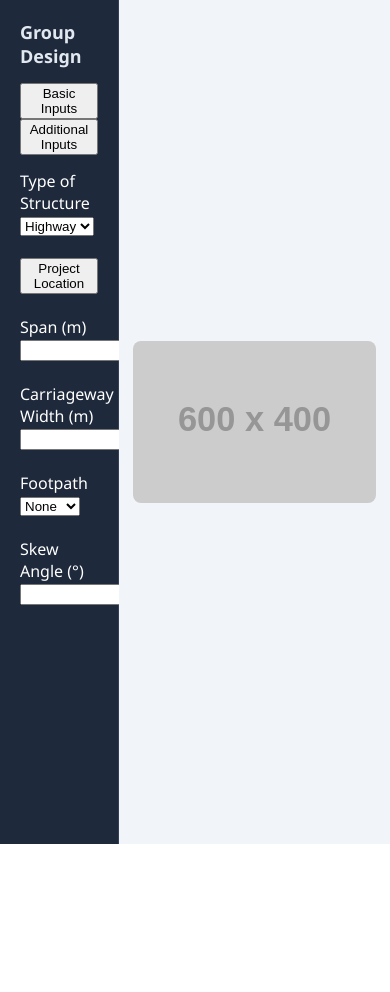
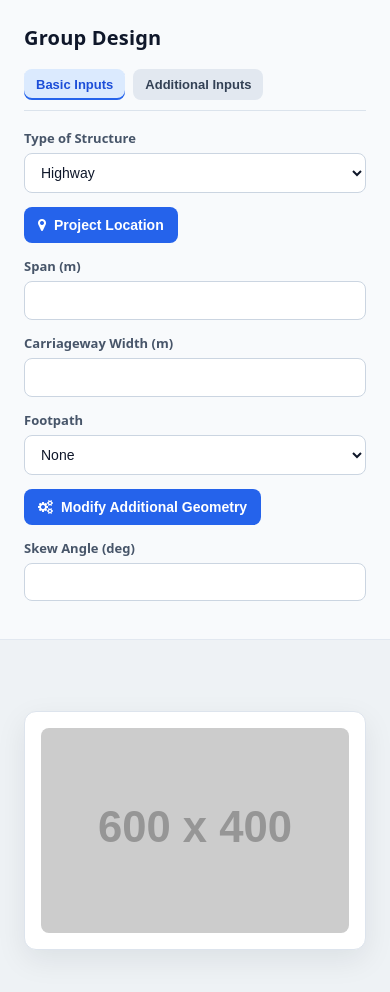
Before and after one commit to lucifer01430/osdag-bridge-ui, a React (Vite) app: page / in a window 390 px wide. Shown: the top 992 px of the page. Before the commit the page ends 844 px from the top, so only its background shows below. Built offline with nearby package versions, Linux system fonts and the light colour scheme.

Commit message:
feature: add modify geometry popup with interdependent girder and spacing logic and also enhance the Ui of dashboard

```diff
--- a/index.html
+++ b/index.html
@@ -3,6 +3,10 @@
   <head>
     <meta charset="UTF-8" />
     <link rel="icon" type="image/svg+xml" href="/favicon.svg" />
+    <link
+      rel="stylesheet"
+      href="https://cdnjs.cloudflare.com/ajax/libs/font-awesome/4.7.0/css/font-awesome.min.css"
+    />
     <meta name="viewport" content="width=device-width, initial-scale=1.0" />
     <title>osdag-ui</title>
   </head>
--- a/src/components/BasicInputs.jsx
+++ b/src/components/BasicInputs.jsx
@@ -1,5 +1,6 @@
 import { useState } from "react";
 import LocationPopup from "./LocationPopup";
+import GeometryPopup from "./GeometryPopup";
 
 function BasicInputs() {
   const [structureType, setStructureType] = useState("Highway");
@@ -14,7 +15,6 @@ function BasicInputs() {
 
   const isDisabled = structureType === "Other";
 
-  // ✅ Updated validation (no lag)
   const validate = (newSpan, newWidth, newSkew) => {
     let newErrors = {};
 
@@ -33,12 +33,12 @@ function BasicInputs() {
     setErrors(newErrors);
   };
 
+  const [showGeometry, setShowGeometry] = useState(false);
+
   return (
-    <div style={{ marginTop: "15px" }}>
-      {/* Type of Structure */}
-      <div>
-        <label>Type of Structure</label>
-        <br />
+    <div className="input-section">
+      <div className="form-group">
+        <label className="form-label">Type of Structure</label>
         <select
           value={structureType}
           onChange={(e) => setStructureType(e.target.value)}
@@ -48,21 +48,17 @@ function BasicInputs() {
         </select>
       </div>
 
-      <br />
-
-      {/* Project Location */}
-      <div>
+      <div className="form-group">
         <button
+          className="btn btn-primary"
           disabled={isDisabled}
           onClick={() => setShowPopup(true)}
         >
-          {location ? location : "Project Location"}
+          <i className="fa fa-map-marker" aria-hidden="true" /> Project Location
+          {location ? `: ${location}` : ""}
         </button>
       </div>
 
-      <br />
-
-      {/* Popup */}
       {showPopup && (
         <LocationPopup
           onClose={() => setShowPopup(false)}
@@ -73,10 +69,12 @@ function BasicInputs() {
         />
       )}
 
-      {/* Span */}
-      <div>
-        <label>Span (m)</label>
-        <br />
+      {showGeometry && (
+        <GeometryPopup width={width} onClose={() => setShowGeometry(false)} />
+      )}
+
+      <div className="form-group">
+        <label className="form-label">Span (m)</label>
         <input
           type="number"
           value={span}
@@ -87,17 +85,11 @@ function BasicInputs() {
           }}
           disabled={isDisabled}
         />
-        {errors.span && (
-          <p style={{ color: "red" }}>{errors.span}</p>
-        )}
+        {errors.span && <p className="error-message">{errors.span}</p>}
       </div>
 
-      <br />
-
-      {/* Carriageway Width */}
-      <div>
-        <label>Carriageway Width (m)</label>
-        <br />
+      <div className="form-group">
+        <label className="form-label">Carriageway Width (m)</label>
         <input
           type="number"
           value={width}
@@ -108,17 +100,11 @@ function BasicInputs() {
           }}
           disabled={isDisabled}
         />
-        {errors.width && (
-          <p style={{ color: "red" }}>{errors.width}</p>
-        )}
+        {errors.width && <p className="error-message">{errors.width}</p>}
       </div>
 
-      <br />
-
-      {/* Footpath */}
-      <div>
-        <label>Footpath</label>
-        <br />
+      <div className="form-group">
+        <label className="form-label">Footpath</label>
         <select disabled={isDisabled}>
           <option>None</option>
           <option>Single</option>
@@ -126,12 +112,18 @@ function BasicInputs() {
         </select>
       </div>
 
-      <br />
+      <div className="form-group">
+        <button
+          className="btn btn-primary"
+          disabled={isDisabled}
+          onClick={() => setShowGeometry(true)}
+        >
+          <i className="fa fa-cogs" aria-hidden="true" /> Modify Additional Geometry
+        </button>
+      </div>
 
-      {/* Skew Angle */}
-      <div>
-        <label>Skew Angle (°)</label>
-        <br />
+      <div className="form-group">
+        <label className="form-label">Skew Angle (deg)</label>
         <input
           type="number"
           value={skew}
@@ -142,9 +134,7 @@ function BasicInputs() {
           }}
           disabled={isDisabled}
         />
-        {errors.skew && (
-          <p style={{ color: "red" }}>{errors.skew}</p>
-        )}
+        {errors.skew && <p className="error-message">{errors.skew}</p>}
       </div>
     </div>
   );
--- a/src/components/LeftPanel.jsx
+++ b/src/components/LeftPanel.jsx
@@ -9,12 +9,18 @@ function LeftPanel() {
     <div className="left-panel">
       <div className="title">Group Design</div>
 
-      <div>
-        <button onClick={() => setActiveTab("basic")}>
+      <div className="tabs">
+        <button
+          className={`tab-btn ${activeTab === "basic" ? "active" : ""}`}
+          onClick={() => setActiveTab("basic")}
+        >
           Basic Inputs
         </button>
 
-        <button onClick={() => setActiveTab("additional")}>
+        <button
+          className={`tab-btn ${activeTab === "additional" ? "active" : ""}`}
+          onClick={() => setActiveTab("additional")}
+        >
           Additional Inputs
         </button>
       </div>
--- a/src/components/LocationPopup.jsx
+++ b/src/components/LocationPopup.jsx
@@ -6,32 +6,29 @@ function LocationPopup({ onClose, onSelect }) {
   const [selectedCity, setSelectedCity] = useState("");
   const [manualCity, setManualCity] = useState("");
 
+  return (
+    <div className="modal-overlay">
+      <div className="modal-box">
+        <h3 className="modal-title">Select Project Location</h3>
 
-  return (
-    <div style={overlayStyle}>
-      <div style={popupStyle}>
-        <h3>Select Project Location</h3>
+        <div className="modal-toggle">
+          <button
+            className={`mode-btn ${mode === "dropdown" ? "active" : ""}`}
+            onClick={() => setMode("dropdown")}
+          >
+            <i className="fa fa-list" aria-hidden="true" /> Choose from list
+          </button>
+          <button
+            className={`mode-btn ${mode === "manual" ? "active" : ""}`}
+            onClick={() => setMode("manual")}
+          >
+            <i className="fa fa-keyboard-o" aria-hidden="true" /> Enter manually
+          </button>
+        </div>
 
-        {/* Mode Toggle */}
         {mode === "dropdown" && (
-          <button
-            disabled={!selectedCity}
-            onClick={() => onSelect(selectedCity)}
-          >
-            Select
-          </button>
-        )}
-
-        {mode === "manual" && (
-          <button disabled={!manualCity} onClick={() => onSelect(manualCity)}>
-            Select
-          </button>
-        )}
-
-        <br />
-
-        {/* Dropdown Mode */}
-        {mode === "dropdown" && (
+          <div className="form-group">
+            <label className="form-label">City</label>
             <select
               value={selectedCity}
               onChange={(e) => setSelectedCity(e.target.value)}
@@ -41,44 +38,49 @@ function LocationPopup({ onClose, onSelect }) {
                 <option key={index}>{city}</option>
               ))}
             </select>
+          </div>
         )}
 
-        {/* Manual Mode */}
         {mode === "manual" && (
+          <div className="form-group">
+            <label className="form-label">City</label>
             <input
               type="text"
               placeholder="Enter city"
               value={manualCity}
               onChange={(e) => setManualCity(e.target.value)}
             />
+          </div>
         )}
 
-        <br />
-        <br />
+        <div className="modal-actions">
+          {mode === "dropdown" && (
+            <button
+              className="btn btn-primary"
+              disabled={!selectedCity}
+              onClick={() => onSelect(selectedCity)}
+            >
+              Select
+            </button>
+          )}
 
-        <button onClick={onClose}>Close</button>
+          {mode === "manual" && (
+            <button
+              className="btn btn-primary"
+              disabled={!manualCity}
+              onClick={() => onSelect(manualCity)}
+            >
+              Select
+            </button>
+          )}
+
+          <button className="btn btn-secondary" onClick={onClose}>
+            Close
+          </button>
+        </div>
       </div>
     </div>
   );
 }
 
-const overlayStyle = {
-  position: "fixed",
-  top: 0,
-  left: 0,
-  width: "100%",
-  height: "100%",
-  background: "rgba(0,0,0,0.5)",
-  display: "flex",
-  justifyContent: "center",
-  alignItems: "center",
-};
-
-const popupStyle = {
-  background: "#fff",
-  padding: "20px",
-  borderRadius: "8px",
-  width: "300px",
-};
-
 export default LocationPopup;
--- a/src/components/RightPanel.jsx
+++ b/src/components/RightPanel.jsx
@@ -1,11 +1,13 @@
 function RightPanel() {
   return (
     <div className="right-panel">
-      <img
-        src="https://placehold.co/600x400/EEE/31343C?font=oswald&text=Osdag-Ui"
-        alt="Bridge"
-        style={{ maxWidth: "90%", borderRadius: "8px" }}
-      />
+      <div className="preview-card">
+        <img
+          className="right-panel-image"
+          src="https://placehold.co/600x400/EEE/31343C?font=oswald&text=Osdag-Ui"
+          alt="Bridge"
+        />
+      </div>
     </div>
   );
 }
--- a/src/styles/layout.css
+++ b/src/styles/layout.css
@@ -1,46 +1,279 @@
+:root {
+  --font-family: system-ui, -apple-system, "Segoe UI", Arial, sans-serif;
+  --left-bg: #f8fafc;
+  --right-bg: #eef2f5;
+  --panel-border: #e2e8f0;
+  --text-primary: #0f172a;
+  --text-muted: #475569;
+  --primary: #2563eb;
+  --primary-hover: #1d4ed8;
+  --input-border: #cbd5e1;
+  --error: #dc2626;
+}
+
+* {
+  box-sizing: border-box;
+}
+
+body {
+  margin: 0;
+  font-family: var(--font-family);
+  color: var(--text-primary);
+  background: #ffffff;
+}
+
 .app-container {
   display: flex;
+  min-height: 100vh;
   height: 100vh;
-  font-family: 'Segoe UI', sans-serif;
+  width: 100%;
 }
 
-/* LEFT PANEL */
 .left-panel {
-  width: 20%;
-  background: #1e293b; /* dark navy */
-  color: #ffffff;
-  padding: 20px;
-  border-right: 1px solid #334155;
+  width: min(360px, 32vw);
+  min-width: 300px;
+  background: var(--left-bg);
+  padding: 24px;
+  border-right: 1px solid var(--panel-border);
+  box-shadow: 2px 0 16px rgba(15, 23, 42, 0.06);
+  overflow-y: auto;
 }
 
-/* RIGHT PANEL */
 .right-panel {
-  width: 80%;
+  flex: 1;
   display: flex;
   justify-content: center;
   align-items: center;
-  background: #f1f5f9; /* light gray */
+  background: var(--right-bg);
+  padding: 24px;
 }
 
-/* Title */
-.title {
-  font-size: 18px;
-  font-weight: 600;
-  margin-bottom: 15px;
-  color: #e2e8f0;
+.preview-card {
+  width: min(860px, 100%);
+  background: #ffffff;
+  border: 1px solid #dde4ed;
+  border-radius: 12px;
+  box-shadow: 0 10px 30px rgba(15, 23, 42, 0.08);
+  padding: 16px;
 }
 
-/* Tabs */
-.tabs button {
-  background: #334155;
-  color: #e2e8f0;
-  border: none;
-  padding: 6px 10px;
-  margin-right: 5px;
-  border-radius: 4px;
-  cursor: pointer;
+.right-panel-image {
+  width: 100%;
+  max-height: calc(100vh - 80px);
+  object-fit: contain;
+  border-radius: 8px;
+  display: block;
 }
 
-.tabs button:hover {
-  background: #475569;
+.title {
+  font-size: 20px;
+  font-weight: 700;
+  margin: 0 0 18px;
+  color: var(--text-primary);
+  letter-spacing: 0.01em;
 }
+
+.tabs {
+  display: flex;
+  gap: 8px;
+  margin-bottom: 18px;
+  border-bottom: 1px solid #dbe3ec;
+  padding-bottom: 10px;
+}
+
+.tab-btn {
+  border: none;
+  background: #e2e8f0;
+  color: #334155;
+  border-radius: 8px;
+  padding: 8px 12px;
+  font-size: 13px;
+  font-weight: 600;
+  cursor: pointer;
+  transition: all 0.2s ease;
+}
+
+.tab-btn:hover {
+  background: #d5dee8;
+}
+
+.tab-btn.active {
+  background: #dbeafe;
+  color: #1d4ed8;
+  box-shadow: inset 0 -2px 0 #2563eb;
+}
+
+.input-section {
+  margin-top: 6px;
+}
+
+.form-group {
+  margin-bottom: 14px;
+}
+
+.form-label {
+  display: block;
+  font-size: 13px;
+  font-weight: 600;
+  color: var(--text-muted);
+  margin-bottom: 6px;
+}
+
+.left-panel input,
+.left-panel select,
+.modal-box input,
+.modal-box select {
+  width: 100%;
+  border: 1px solid var(--input-border);
+  border-radius: 8px;
+  padding: 10px 12px;
+  font-size: 14px;
+  line-height: 1.2;
+  background: #ffffff;
+  color: var(--text-primary);
+  outline: none;
+  transition: border-color 0.2s ease, box-shadow 0.2s ease;
+}
+
+.left-panel input:focus,
+.left-panel select:focus,
+.modal-box input:focus,
+.modal-box select:focus {
+  border-color: var(--primary);
+  box-shadow: 0 0 0 3px rgba(37, 99, 235, 0.15);
+}
+
+.btn {
+  border: none;
+  border-radius: 8px;
+  padding: 10px 14px;
+  font-size: 14px;
+  font-weight: 600;
+  cursor: pointer;
+  transition: background-color 0.2s ease, transform 0.08s ease;
+  display: inline-flex;
+  align-items: center;
+  gap: 8px;
+}
+
+.btn:active {
+  transform: translateY(1px);
+}
+
+.btn-primary {
+  background: var(--primary);
+  color: #ffffff;
+}
+
+.btn-primary:hover {
+  background: var(--primary-hover);
+}
+
+.btn-secondary {
+  background: #e2e8f0;
+  color: #1e293b;
+}
+
+.btn-secondary:hover {
+  background: #cdd7e3;
+}
+
+.left-panel button[disabled],
+.modal-box button[disabled],
+.left-panel input[disabled],
+.left-panel select[disabled] {
+  opacity: 0.55;
+  cursor: not-allowed;
+}
+
+.error-message {
+  margin: 6px 0 0;
+  font-size: 12px;
+  color: var(--error);
+}
+
+.additional-note {
+  margin: 0;
+  color: var(--text-muted);
+  font-size: 14px;
+  line-height: 1.45;
+  display: flex;
+  gap: 8px;
+  align-items: center;
+}
+
+.modal-overlay {
+  position: fixed;
+  inset: 0;
+  background: rgba(15, 23, 42, 0.5);
+  display: flex;
+  justify-content: center;
+  align-items: center;
+  z-index: 1000;
+  padding: 16px;
+}
+
+.modal-box {
+  width: min(420px, 100%);
+  background: #ffffff;
+  border-radius: 12px;
+  box-shadow: 0 14px 35px rgba(15, 23, 42, 0.22);
+  padding: 18px;
+}
+
+.modal-title {
+  margin: 0 0 14px;
+  font-size: 17px;
+  font-weight: 700;
+  color: var(--text-primary);
+}
+
+.modal-toggle {
+  display: flex;
+  gap: 8px;
+  margin-bottom: 14px;
+}
+
+.mode-btn {
+  border: 1px solid #d2dae4;
+  border-radius: 8px;
+  background: #f8fafc;
+  color: #334155;
+  padding: 8px 10px;
+  font-size: 13px;
+  cursor: pointer;
+  transition: all 0.2s ease;
+}
+
+.mode-btn.active {
+  background: #dbeafe;
+  border-color: #93c5fd;
+  color: #1d4ed8;
+}
+
+.modal-actions {
+  display: flex;
+  justify-content: flex-end;
+  gap: 10px;
+  margin-top: 18px;
+}
+
+@media (max-width: 980px) {
+  .app-container {
+    flex-direction: column;
+    height: auto;
+    min-height: 100vh;
+  }
+
+  .left-panel {
+    width: 100%;
+    min-width: 0;
+    border-right: none;
+    border-bottom: 1px solid var(--panel-border);
+    box-shadow: none;
+  }
+
+  .right-panel {
+    min-height: 45vh;
+  }
+}
```
Also changed, not shown: src/components/AdditionalInputs.jsx (+5 -2 lines), src/components/GeometryPopup.jsx (+65 -0 lines). Lines whose indentation alone changed are shown as unchanged.
